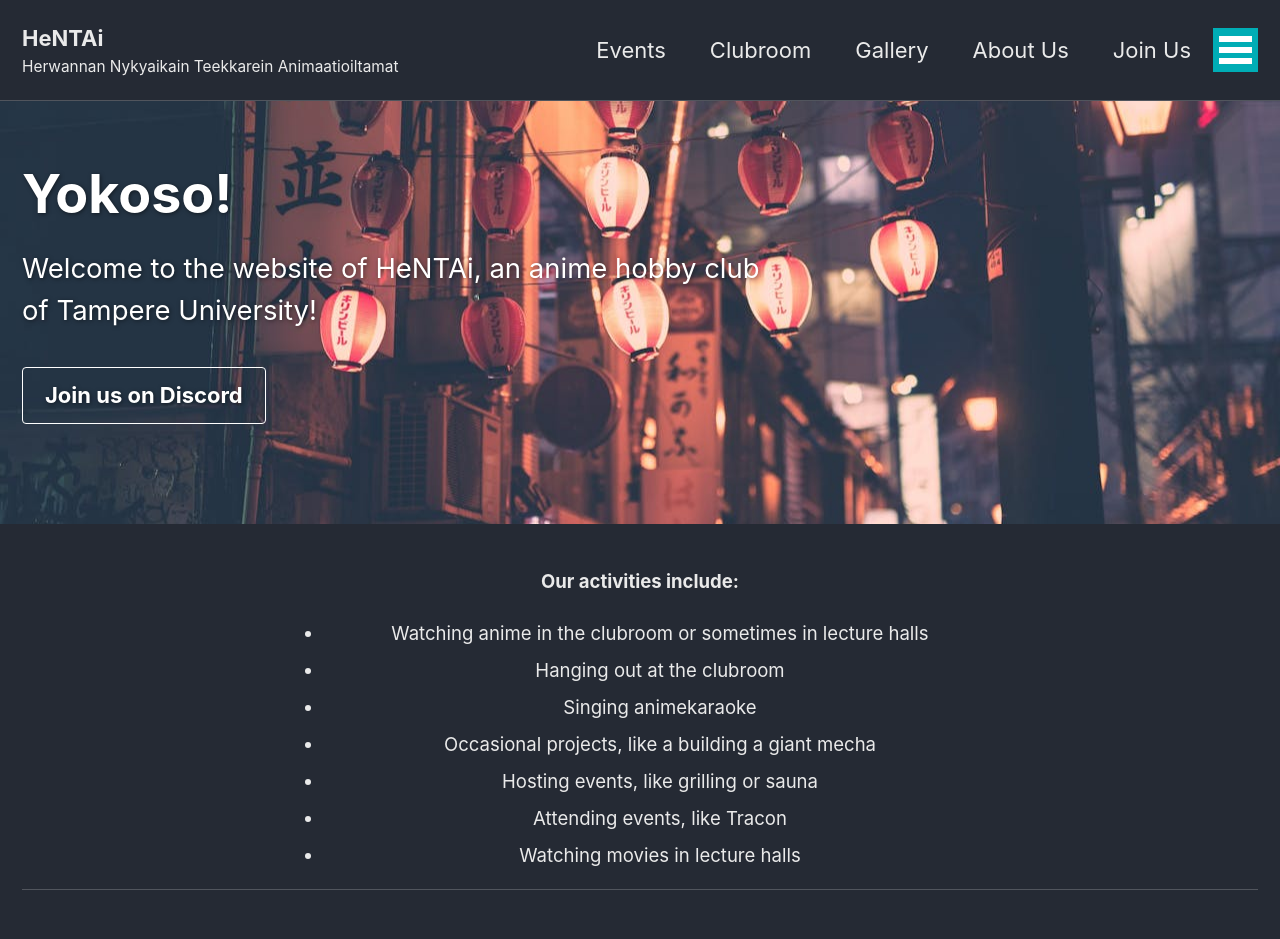
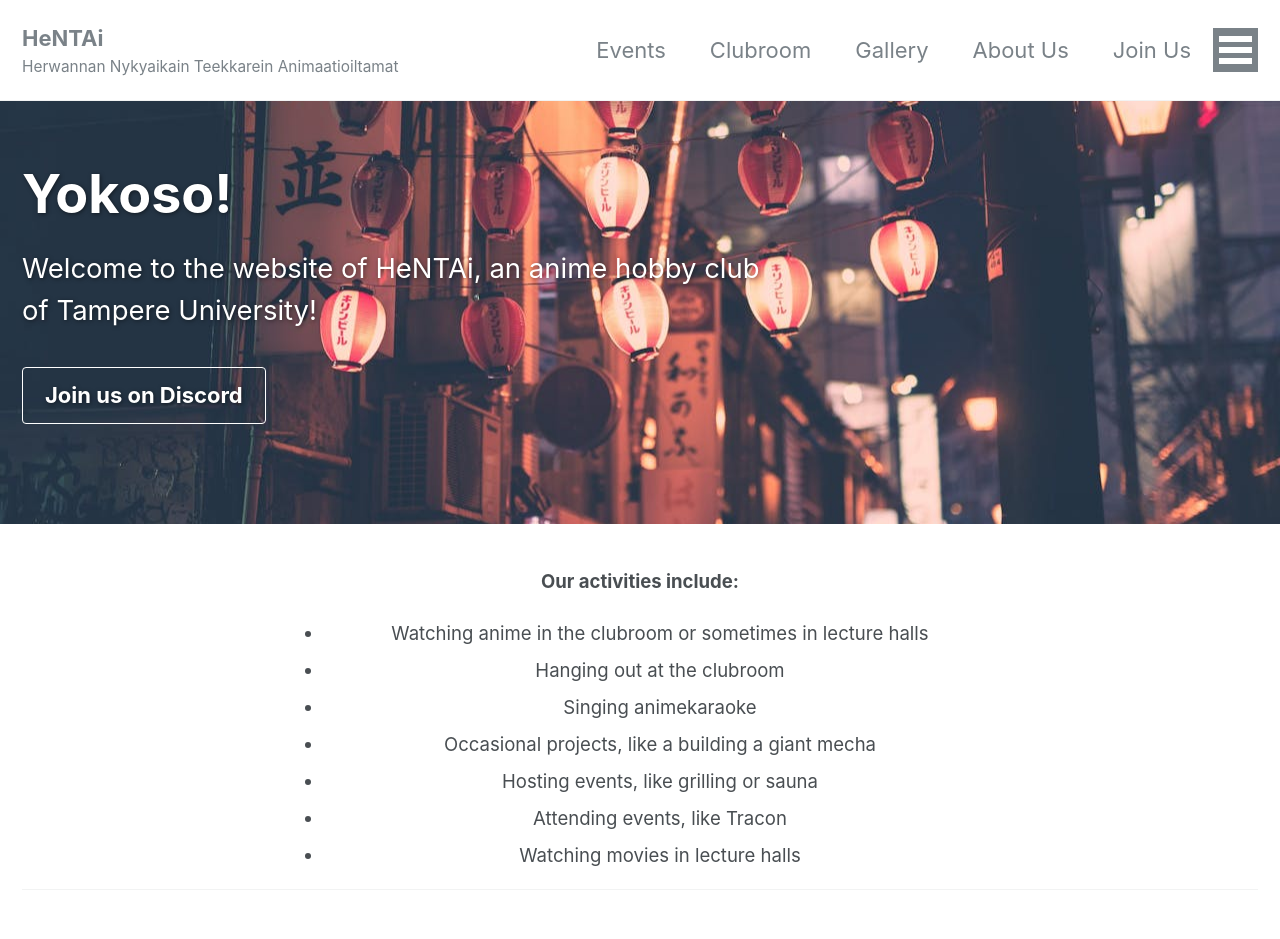
Before and after one commit to HNTA-Club/website, a Jekyll site: the page built from _pages/home.md, in a window 1280 px wide. Shown: the top 939 px of the page. Built offline with Jekyll 4.4.1, drawn with Linux system fonts in a browser that asks for light colours; cached includes are drawn as plain includes; nearby versions of some CDN libraries; grey boxes are pictures that could not be loaded.

Commit message:
change back to default theme

```diff
--- a/_config.yml
+++ b/_config.yml
@@ -1,7 +1,7 @@
 # Welcome to Jekyll!
 #
 theme: minimal-mistakes-jekyll
-minimal_mistakes_skin: "dark"
+minimal_mistakes_skin: "default"
 locale: "en"
 title: "HeNTAi"
 subtitle: "Herwannan Nykyaikain Teekkarein Animaatioiltamat"
```
